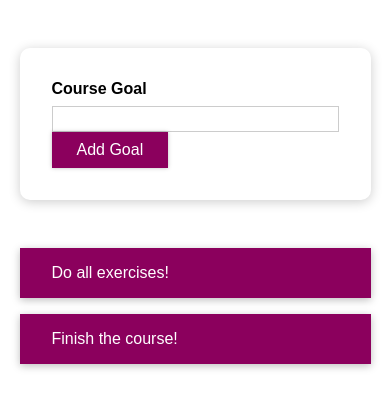
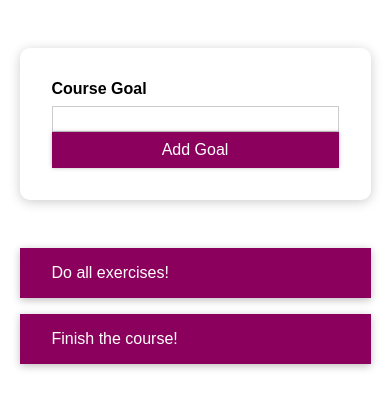
Before and after one commit to michkarczewski95/react-second-project, a React (Create React App) app: page / in a window 390 px wide. Shown: the top 408 px of the page. Built offline with nearby package versions, Linux system fonts and the light colour scheme.

Commit message:
Styled Components & Media Queries

```diff
--- a/src/components/UI/Button/Button.js
+++ b/src/components/UI/Button/Button.js
@@ -2,6 +2,7 @@ import styled from 'styled-components';
 
 
 const Button = styled.button`
+  width: 100%;
   font: inherit;
   padding: 0.5rem 1.5rem;
   border: 1px solid #8b005d;
@@ -9,7 +10,11 @@ const Button = styled.button`
   background: #8b005d;
   box-shadow: 0 0 4px rgba(0, 0, 0, 0.26);
   cursor: pointer;
-}
+
+  @media (min-width: 786px){
+    width: auto;
+  }
+
 
 &:focus {
   outline: none;
```
Also changed, not shown: 1 other file (tests, documents, lock files or other folders).
